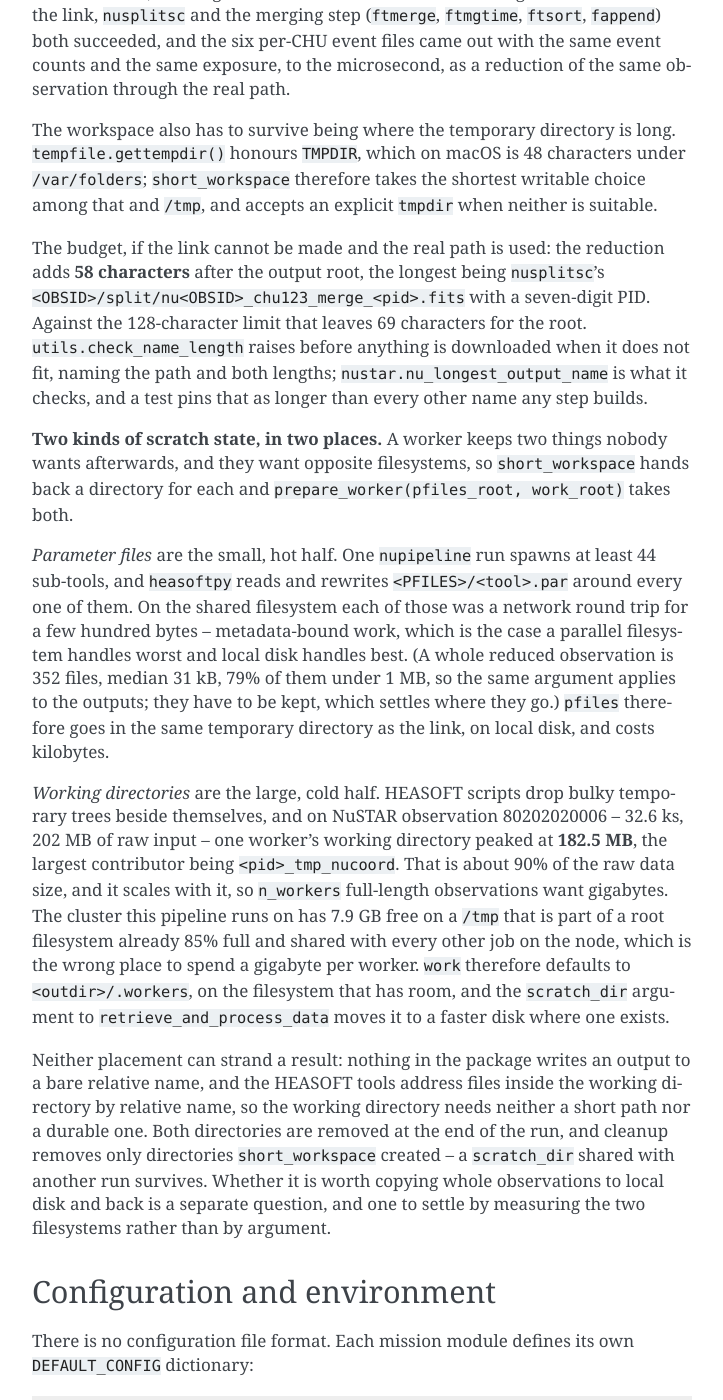
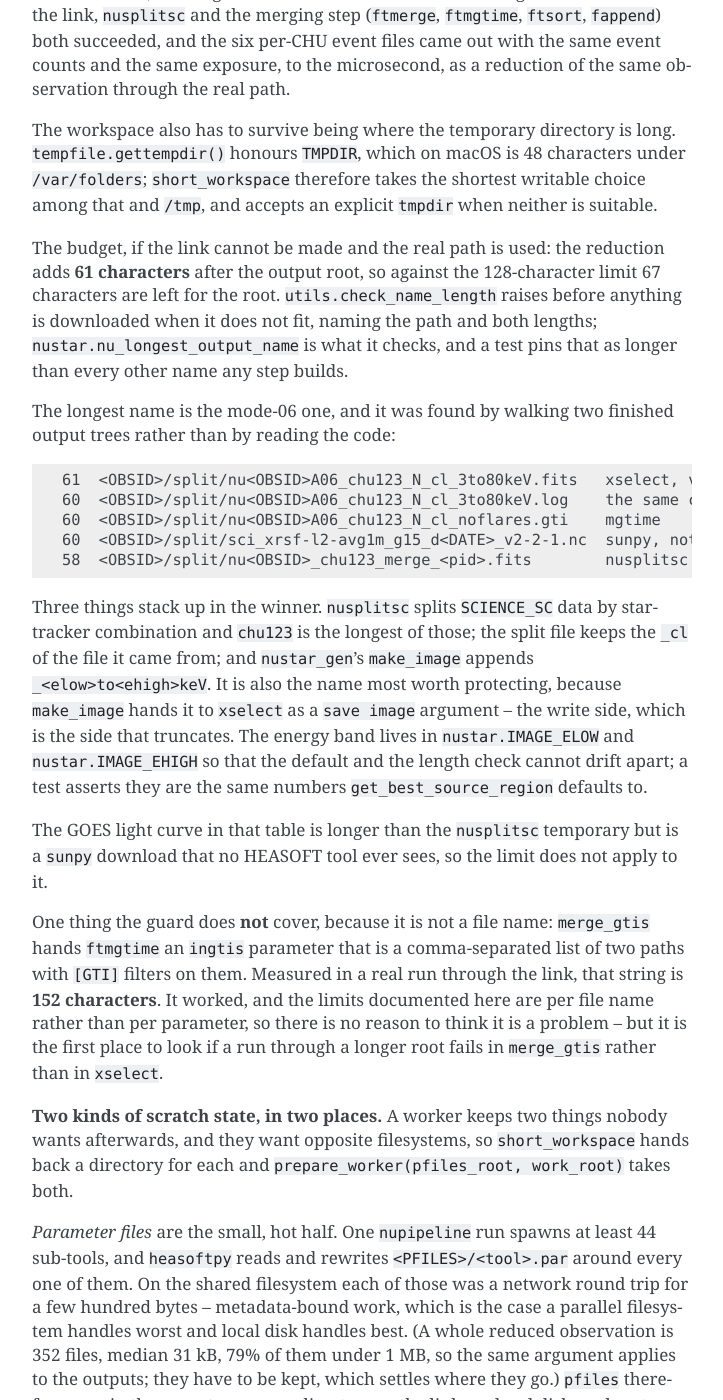
Before and after one commit to matteobachetti/heasarc_retrieve_pipeline, a Sphinx documentation site: the page built from docs/technical_details.rst, in a window 1280 px wide and 1400 px high, scrolled down 27642 px. Shown: the whole window, without its empty margins (388-1111 px from the left). Built offline with Sphinx 7.4.7, drawn with Linux system fonts in a browser that asks for light colours; the version number could not be read and is left out; some of the changed text lies outside the part shown.

Commit message:
Check the mode-06 image name, which is the longest one there is
nu_longest_output_name returned one of nusplitsc's temporaries, at 58
characters after the output root. Walking two finished output trees shows
the real winner is three characters longer:

    61  <OBSID>/split/nu<OBSID>A06_chu123_N_cl_3to80keV.fits
    60  <OBSID>/split/nu<OBSID>A06_chu123_N_cl_3to80keV.log
    60  <OBSID>/split/nu<OBSID>A06_chu123_N_cl_noflares.gti
    58  <OBSID>/split/nu<OBSID>_chu123_merge_<pid>.fits

Three things stack up in it: nusplitsc splits mode-06 data by star-tracker
combination and chu123 is the longest of those, the split file keeps the
_cl of the file it came from, and nustar_gen's make_image appends the energy
band. It is also the name most worth protecting, because make_image hands it
to xselect as a "save image" argument, which is the write side and the side
that truncates. The safe output root is 67 characters, not 69.

The band now lives in nustar.IMAGE_ELOW and IMAGE_EHIGH rather than only in
get_best_source_region's signature, so the default and the length check
cannot drift apart; a test asserts they are the same numbers. Another name
ties the new longest exactly: merge_gtis re-sorts in place, and CFITSIO's
clobber prefix makes "!<split>/nu<OBSID>A06_chu123_N_cl_noflares.gti" 61 too.

nu_pipeline_output_path and nu_product_output_path returned trailing
slashes. Measured in a nuproducts log, the tool given ".../event_pipe/" as
indir went on to build ".../event_pipe//nu<OBSID>A_fpm.hk" -- a character
wasted out of 128, the same bug already fixed for split.

Verified end to end with HEASOFT, over a 73-character output root reached
through an 18-character link: get_best_source_regions and calculate_spectra
ran to PRODUCTS_DONE.TXT, producing 61 files in the real tree, 36 of them
mode-06 per-CHU nuproducts output. The xselect log of the longest name shows
exactly the split the design relies on --

    Data Directory is: /private/tmp/e2ews/qqq...qqq/out/80202020006/split/
    Wrote image to file /tmp/hrp3u7odlbm/d/.../nu...A06_chu13_N_cl_3to80keV.fits

read side canonicalised, write side verbatim. Of 265 files in the finished
tree only three mention the temporary path, and all three are xselect logs:
no FITS product records a directory that will not exist after the run.

Offline suite 341 passed, 10 skipped. sphinx -W clean.

Co-Authored-By: Claude Opus 5 <noreply@anthropic.com>

```diff
--- a/docs/technical_details.rst
+++ b/docs/technical_details.rst
@@ -1267,13 +1267,42 @@ The workspace also has to survive being where the temporary directory is long.
 ``/var/folders``; ``short_workspace`` therefore takes the shortest writable choice among
 that and ``/tmp``, and accepts an explicit ``tmpdir`` when neither is suitable.
 
-The budget, if the link cannot be made and the real path is used: the reduction adds **58
-characters** after the output root, the longest being ``nusplitsc``'s
-``<OBSID>/split/nu<OBSID>_chu123_merge_<pid>.fits`` with a seven-digit PID. Against the
-128-character limit that leaves 69 characters for the root.
-``utils.check_name_length`` raises before anything is downloaded when it does not fit,
-naming the path and both lengths; ``nustar.nu_longest_output_name`` is what it checks, and
-a test pins that as longer than every other name any step builds.
+The budget, if the link cannot be made and the real path is used: the reduction adds **61
+characters** after the output root, so against the 128-character limit 67 characters are
+left for the root. ``utils.check_name_length`` raises before anything is downloaded when
+it does not fit, naming the path and both lengths; ``nustar.nu_longest_output_name`` is
+what it checks, and a test pins that as longer than every other name any step builds.
+
+The longest name is the mode-06 one, and it was found by walking two finished output
+trees rather than by reading the code:
+
+.. code-block:: text
+
+    61  <OBSID>/split/nu<OBSID>A06_chu123_N_cl_3to80keV.fits   xselect, via make_image
+    60  <OBSID>/split/nu<OBSID>A06_chu123_N_cl_3to80keV.log    the same call's log
+    60  <OBSID>/split/nu<OBSID>A06_chu123_N_cl_noflares.gti    mgtime
+    60  <OBSID>/split/sci_xrsf-l2-avg1m_g15_d<DATE>_v2-2-1.nc  sunpy, not HEASOFT
+    58  <OBSID>/split/nu<OBSID>_chu123_merge_<pid>.fits        nusplitsc
+
+Three things stack up in the winner. ``nusplitsc`` splits ``SCIENCE_SC`` data by
+star-tracker combination and ``chu123`` is the longest of those; the split file keeps the
+``_cl`` of the file it came from; and ``nustar_gen``'s ``make_image`` appends
+``_<elow>to<ehigh>keV``. It is also the name most worth protecting, because ``make_image``
+hands it to ``xselect`` as a ``save image`` argument -- the write side, which is the side
+that truncates. The energy band lives in ``nustar.IMAGE_ELOW`` and ``nustar.IMAGE_EHIGH``
+so that the default and the length check cannot drift apart; a test asserts they are the
+same numbers ``get_best_source_region`` defaults to.
+
+The GOES light curve in that table is longer than the ``nusplitsc`` temporary but is a
+``sunpy`` download that no HEASOFT tool ever sees, so the limit does not apply to it.
+
+One thing the guard does **not** cover, because it is not a file name: ``merge_gtis``
+hands ``ftmgtime`` an ``ingtis`` parameter that is a comma-separated list of two paths
+with ``[GTI]`` filters on them. Measured in a real run through the link, that string is
+**152 characters**. It worked, and the limits documented here are per file name rather
+than per parameter, so there is no reason to think it is a problem -- but it is the first
+place to look if a run through a longer root fails in ``merge_gtis`` rather than in
+``xselect``.
 
 **Two kinds of scratch state, in two places.** A worker keeps two things nobody wants
 afterwards, and they want opposite filesystems, so ``short_workspace`` hands back a
@@ -1304,6 +1333,21 @@ relative name, and the HEASOFT tools address files inside the working directory
 name, so the working directory needs neither a short path nor a durable one. Both
 directories are removed at the end of the run, and cleanup removes only directories
 ``short_workspace`` created -- a ``scratch_dir`` shared with another run survives.
+
+**Deciding where to point** ``scratch_dir``. ``tools/fs_benchmark.sh`` measures candidate
+filesystems on the profile HEASOFT actually produces -- many small files and many metadata
+operations -- rather than on bandwidth, which is not the binding constraint here::
+
+    srun -n1 bash tools/fs_benchmark.sh /scratch/your/project /tmp
+
+It times creating, looking up and deleting 2000 files and writing and reading 400 files of
+32 kB, the measured median size in a reduced observation. The per-file microsecond figures
+are the ones to compare. All the per-file loops use shell builtins, and the two steps with
+no portable builtin fork once for the whole batch: a fork costs about a millisecond, which
+is longer than most of the operations being timed and would otherwise make every
+filesystem look identical. On the local APFS disk this was written on: 62 us to create,
+9 us to look up, 59 us to delete. If a shared filesystem is within a factor of a few of
+that, leaving the working directories where they are costs little.
 Whether it is worth copying whole observations to local disk and back is a separate
 question, and one to settle by measuring the two filesystems rather than by argument.
 
```
Also changed, not shown: docs/known_issues.rst (+11 -5 lines), 6 other files.
